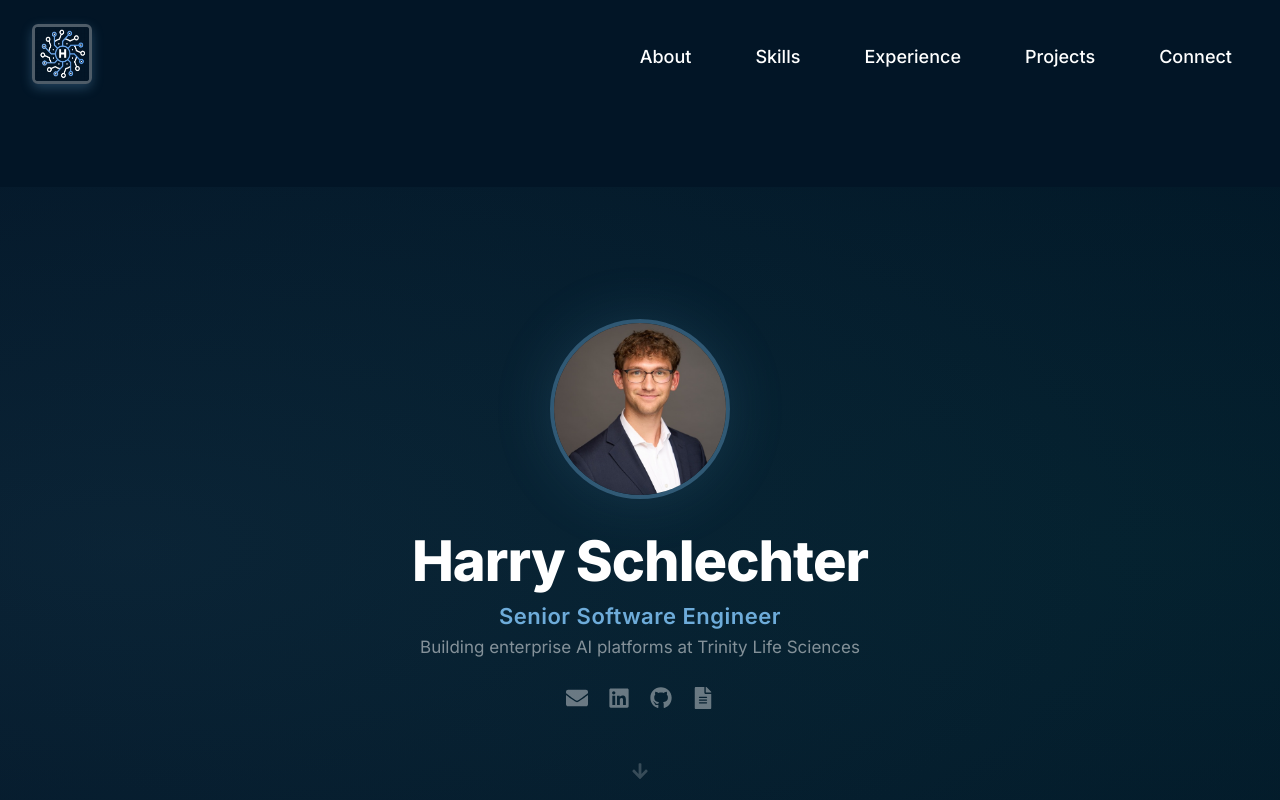
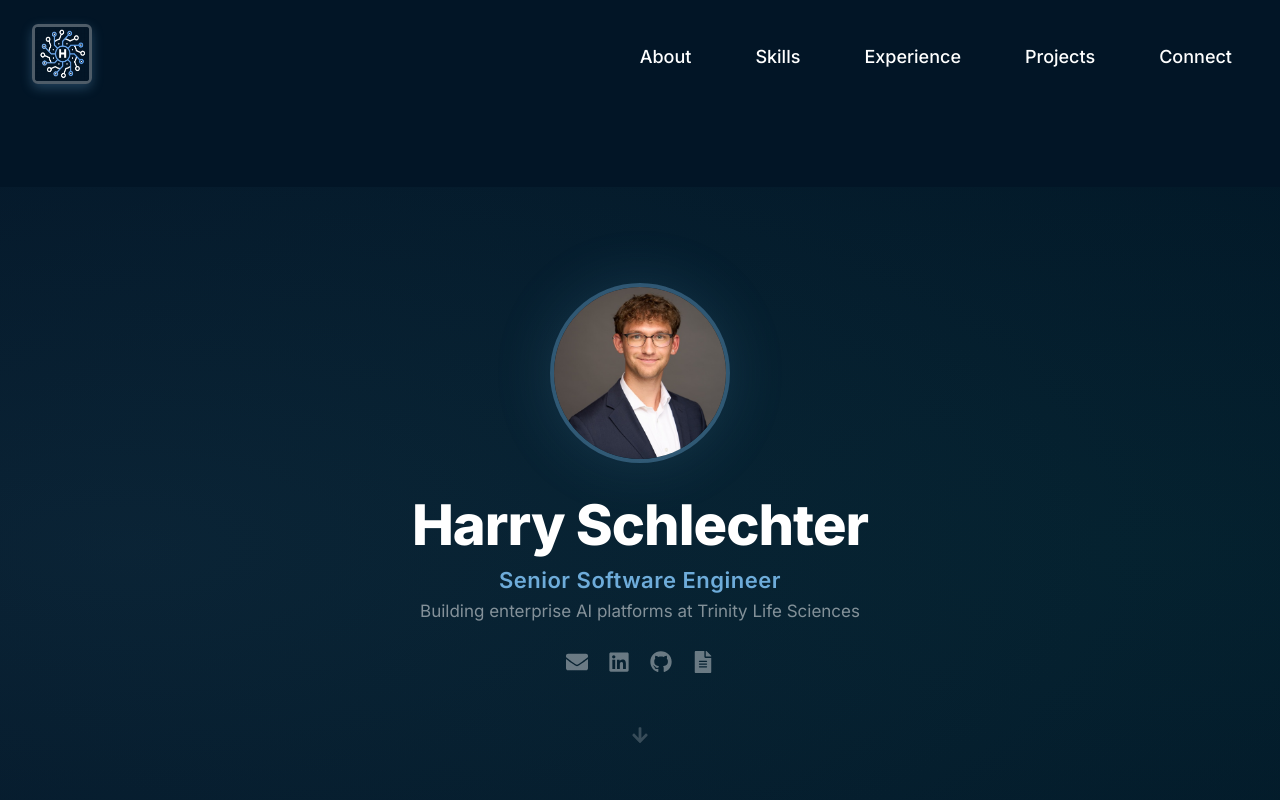
Before and after one commit to Harry-Schlechter/personal-site, a React (Create React App) app in the folder my-app/: page / in a window 1280 px wide. Shown: the top 800 px of the page. Built offline with nearby package versions, Linux system fonts and the light colour scheme.

Commit message:
Move hero content higher — align flex-start with 12vh top padding

```diff
--- a/my-app/src/pages/SinglePage.css
+++ b/my-app/src/pages/SinglePage.css
@@ -56,11 +56,11 @@
 .sp-hero {
     min-height: calc(100vh - 80px);
     display: flex;
-    align-items: center;
+    align-items: flex-start;
     justify-content: center;
     position: relative;
     overflow: hidden;
-    padding: 40px 20px;
+    padding: 12vh 20px 40px;
 }
 
 .sp-hero::before {
```
